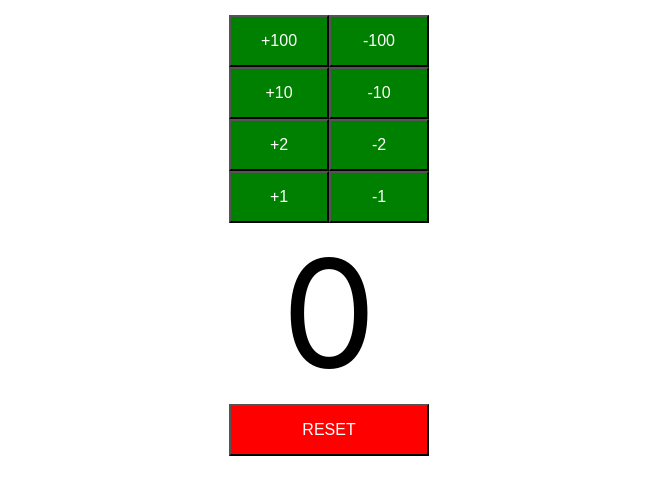
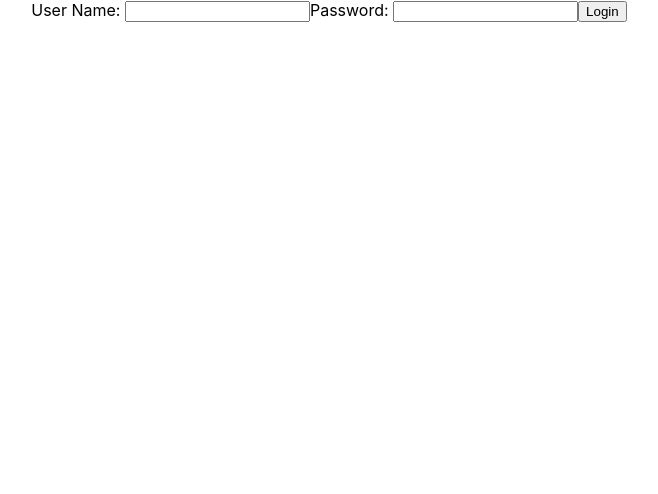
Before and after one commit to lordWillfer/todo-app, a React (Create React App) app: page / in a window 1280 px wide. Shown: the top 494 px of the page, without its empty margins (311-969 px from the left). Built offline with nearby package versions, Linux system fonts and the light colour scheme.

Commit message:
Creando componente básico de Login para TodoApp

```diff
--- a/src/App.js
+++ b/src/App.js
@@ -1,12 +1,14 @@
 import React, { Component } from 'react';
-import Counter from './components/counter/Counter';
+/* import Counter from './components/counter/Counter'; */
+import TodoApp from './components/todo/TodoApp';
 import './App.css';
 
 class App extends Component {
   render() {
     return (
       <div className="App">
-        <Counter />
+        {/* <Counter /> */}
+        <TodoApp />
       </div>
     );
   }
--- /dev/null
+++ b/src/components/todo/TodoApp.jsx
@@ -0,0 +1,25 @@
+import React, { Component } from "react";
+
+class TodoApp extends Component {
+    render() {
+        return (
+            <div>
+                <LoginComponent />
+            </div>
+        )
+    }
+}
+
+class LoginComponent extends Component {
+    render() {
+        return (
+            <div>
+                User Name: <input type="text" name="username" />
+                Password: <input type="password" name="password" />
+                <button>Login</button>
+            </div>
+        )
+    }
+}
+
+export default TodoApp
```
